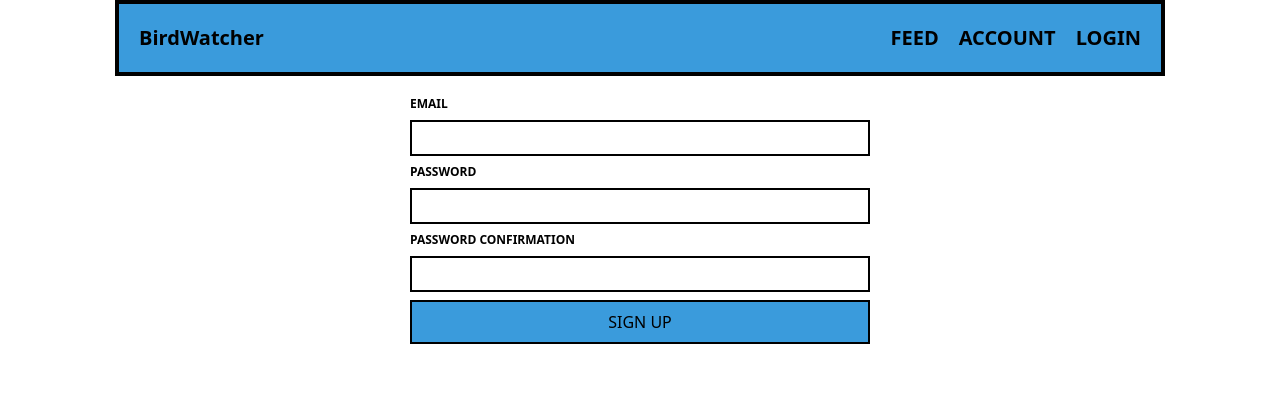
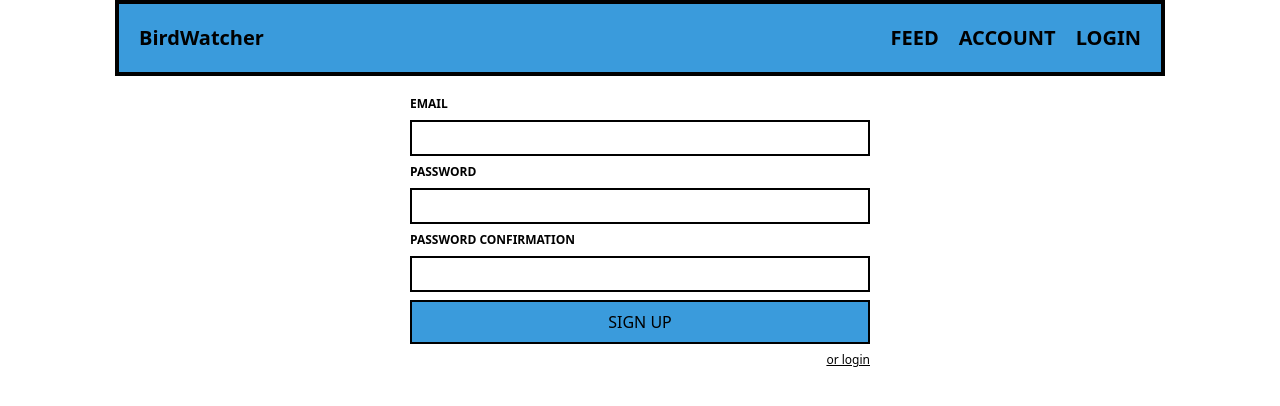
Before and after one commit to lvas248/b_watcher, a React (Create React App) app in the folder client/: page /signup in a window 1280 px wide. Shown: the top 406 px of the page. Built offline with nearby package versions, Linux system fonts and the light colour scheme.

Commit message:
Frontend: add useEffect to signup and login that clears session errors when component unrenders

```diff
--- a/client/src/Pages/Login.js
+++ b/client/src/Pages/Login.js
@@ -1,10 +1,17 @@
-import { useState } from 'react'
+import { useState, useEffect } from 'react'
 import { useDispatch, useSelector } from 'react-redux'
 import { useHistory } from 'react-router-dom'
-import { loginuser } from '../Redux/Slices/sessionSlice'
+import { loginuser, clearSessionErrors } from '../Redux/Slices/sessionSlice'
+
 import SubmitButton from '../Components/SubmitButton'
 
 function Login(){
+
+    useEffect( ()=>{
+        return ()=>{
+            dispatch(clearSessionErrors())
+        }
+    },[])
 
     const dispatch = useDispatch()
     const history = useHistory()
@@ -31,9 +38,13 @@ function Login(){
     function submitLogin(e){
         e.preventDefault()
         dispatch(loginuser(loginObj)).then(res => {
-            if(res.meta.requestStatus === 'fulfilled') history.push('/feed')
+            if(res.meta.requestStatus === 'fulfilled') navigateTo('feed')
             else clearLoginObj()
         })
+    }
+
+    function navigateTo(path){
+        history.push(`/${path}`)
     }
 
     return (
@@ -62,6 +73,7 @@ function Login(){
 
             <p className={`${!error && 'invisible'} error`}>{error?.error}</p>
 
+            <button onClick={()=>navigateTo('signup')} type='button' className='text-xs underline text-right'>or signup</button>
 
         </form>
     );
--- a/client/src/Pages/Signup.js
+++ b/client/src/Pages/Signup.js
@@ -1,10 +1,16 @@
-import { useState } from 'react'
+import { useState, useEffect } from 'react'
 import { useDispatch, useSelector } from 'react-redux'
 import { useHistory } from 'react-router-dom'
-import { signupUser } from '../Redux/Slices/sessionSlice'
+import { clearSessionErrors, signupUser } from '../Redux/Slices/sessionSlice'
 import SubmitButton from '../Components/SubmitButton'
 
 function Login(){
+
+    useEffect( ()=>{
+        return ()=>{
+            dispatch(clearSessionErrors())
+        }
+    },[])
 
     const dispatch = useDispatch()
     const history = useHistory()
@@ -33,12 +39,14 @@ function Login(){
     function submitSignup(e){
         e.preventDefault()
         dispatch(signupUser(submitObj)).then(res => {
-            if(res.meta.requestStatus === 'fulfilled') history.push('/feed')
+            if(res.meta.requestStatus === 'fulfilled') navigateTo('feed')
             else clearSubmitObj()
         })
     }
 
-    console.log(error)
+    function navigateTo(path){
+        history.push(`/${path}`)
+    }
 
     return (
         <form
@@ -84,7 +92,7 @@ function Login(){
 
             <SubmitButton label='SIGN UP' status={sessionStatus}/>
 
-            <p className={`${!error && 'invisible'} error`}>{error?.error}</p>
+            <button onClick={()=>navigateTo('login')} type='button' className='text-xs underline text-right'>or login</button>
 
 
         </form>
--- a/client/src/Redux/Slices/sessionSlice.js
+++ b/client/src/Redux/Slices/sessionSlice.js
@@ -93,7 +93,10 @@ const sessionSlice = createSlice({
         },
         logout: ( state )=>{
             state.loggedIn = false
-        }
+        },
+        clearSessionErrors: ( state )=>{
+            state.error = null
+        },
 
     },
     extraReducers: ( builder ) =>{
@@ -161,5 +164,5 @@ const sessionSlice = createSlice({
     }
 })
 
-export const { login, logout } = sessionSlice.actions
+export const { login, logout, clearSessionErrors } = sessionSlice.actions
 export default sessionSlice.reducer
```
